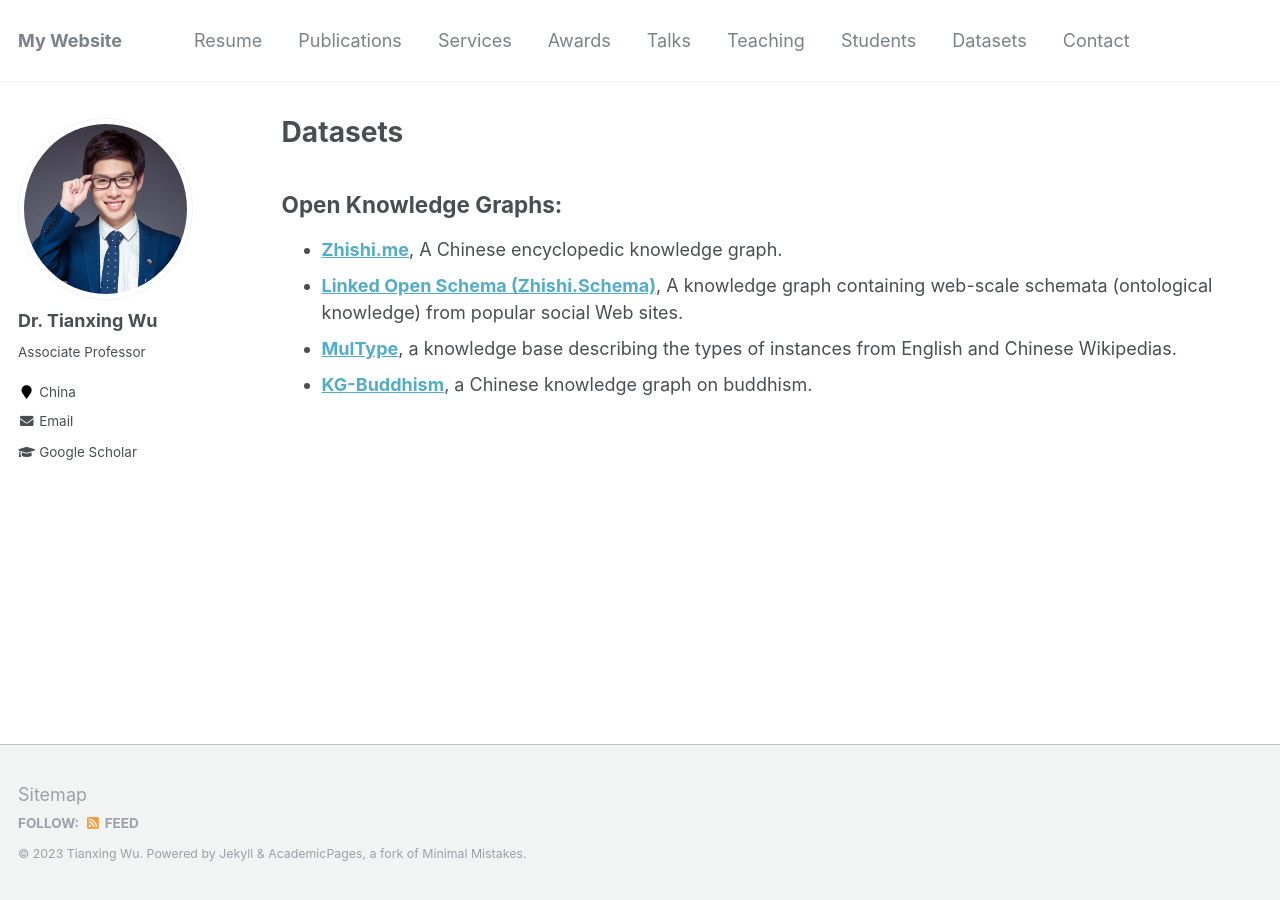
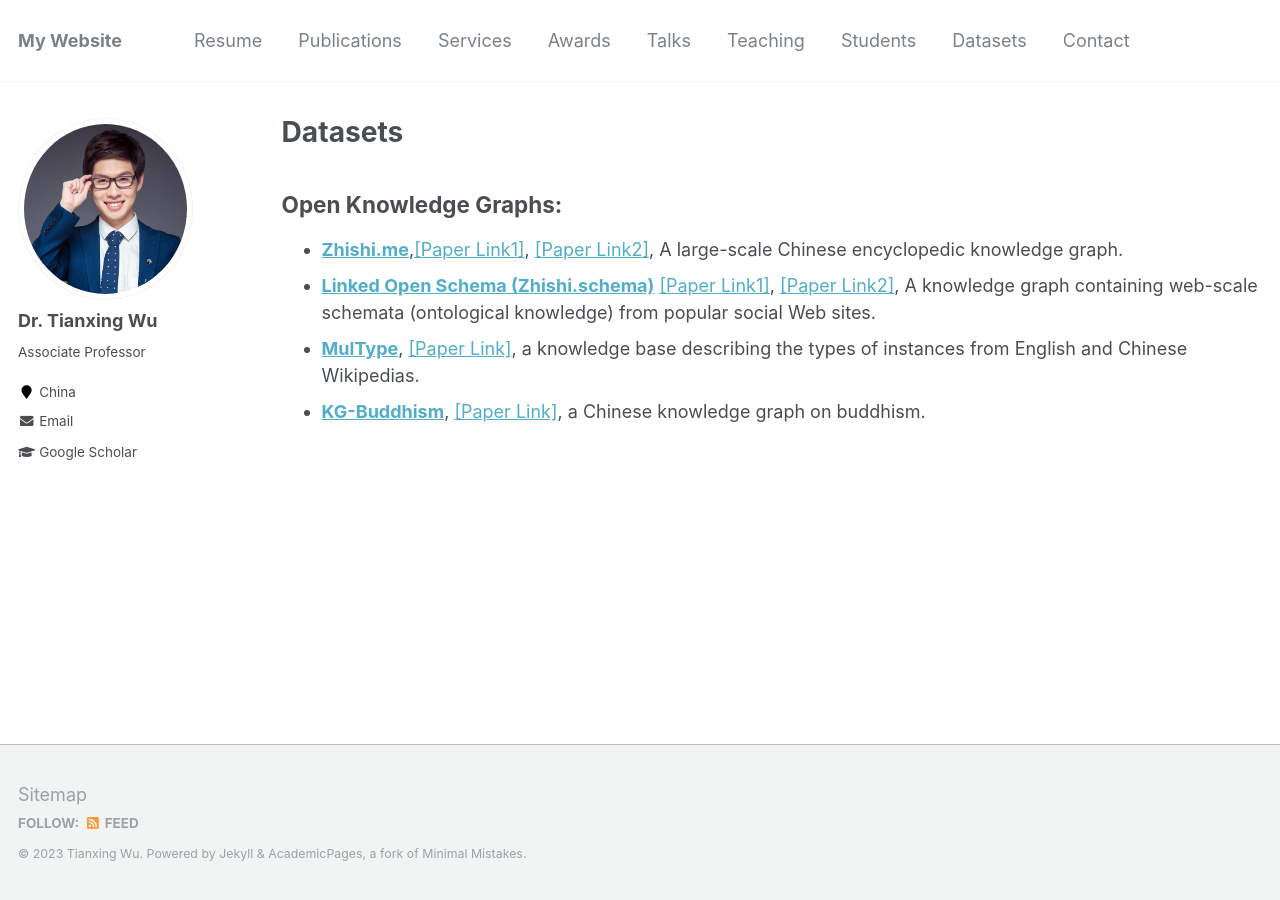
Before and after one commit to tianxing-wu/tianxing-wu.github.io, a Jekyll site: the page built from _pages/datasets.md, in a window 1280 px wide. Built offline with Jekyll 4.4.1, drawn with Linux system fonts in a browser that asks for light colours.

Commit message:
Update datasets.md

```diff
--- a/_pages/datasets.md
+++ b/_pages/datasets.md
@@ -6,7 +6,7 @@ author_profile: true
 ---
 
 ## Open Knowledge Graphs:
-* **[Zhishi.me](http://openkg.cn/dataset/zhishi-me-dump)**, A Chinese encyclopedic knowledge graph.
-* **[Linked Open Schema (Zhishi.Schema)](http://openkg.cn/dataset/linked-open-schema)**, A knowledge graph containing web-scale schemata (ontological knowledge) from popular social Web sites.
-* **[MulType](http://openkg.cn/dataset/multype)**, a knowledge base describing the types of instances from English and Chinese Wikipedias.
-* **[KG-Buddhism](http://openkg.cn/dataset/kg-buddhism)**, a Chinese knowledge graph on buddhism.
+* **[Zhishi.me](http://openkg.cn/dataset/zhishi-me-dump)**,[[Paper Link1]](https://link.springer.com/article/10.1007/s11280-019-00719-4), [[Paper Link2]](https://link.springer.com/chapter/10.1007/978-3-642-25093-4_14), A large-scale Chinese encyclopedic knowledge graph.
+* **[Linked Open Schema (Zhishi.schema)](http://openkg.cn/dataset/linked-open-schema)** [[Paper Link1]](https://www.sciencedirect.com/science/article/abs/pii/S157082681830026X), [[Paper Link2]](https://link.springer.com/chapter/10.1007/978-3-319-11964-9_19), A knowledge graph containing web-scale schemata (ontological knowledge) from popular social Web sites.
+* **[MulType](http://openkg.cn/dataset/multype)**, [[Paper Link]](https://www.igi-global.com/article/language-independent-type-inference-of-the-instances-from-multilingual-wikipedia/223107), a knowledge base describing the types of instances from English and Chinese Wikipedias.
+* **[KG-Buddhism](http://openkg.cn/dataset/kg-buddhism)**, [[Paper Link]](https://link.springer.com/chapter/10.1007/978-3-319-70682-5_17), a Chinese knowledge graph on buddhism.
```
